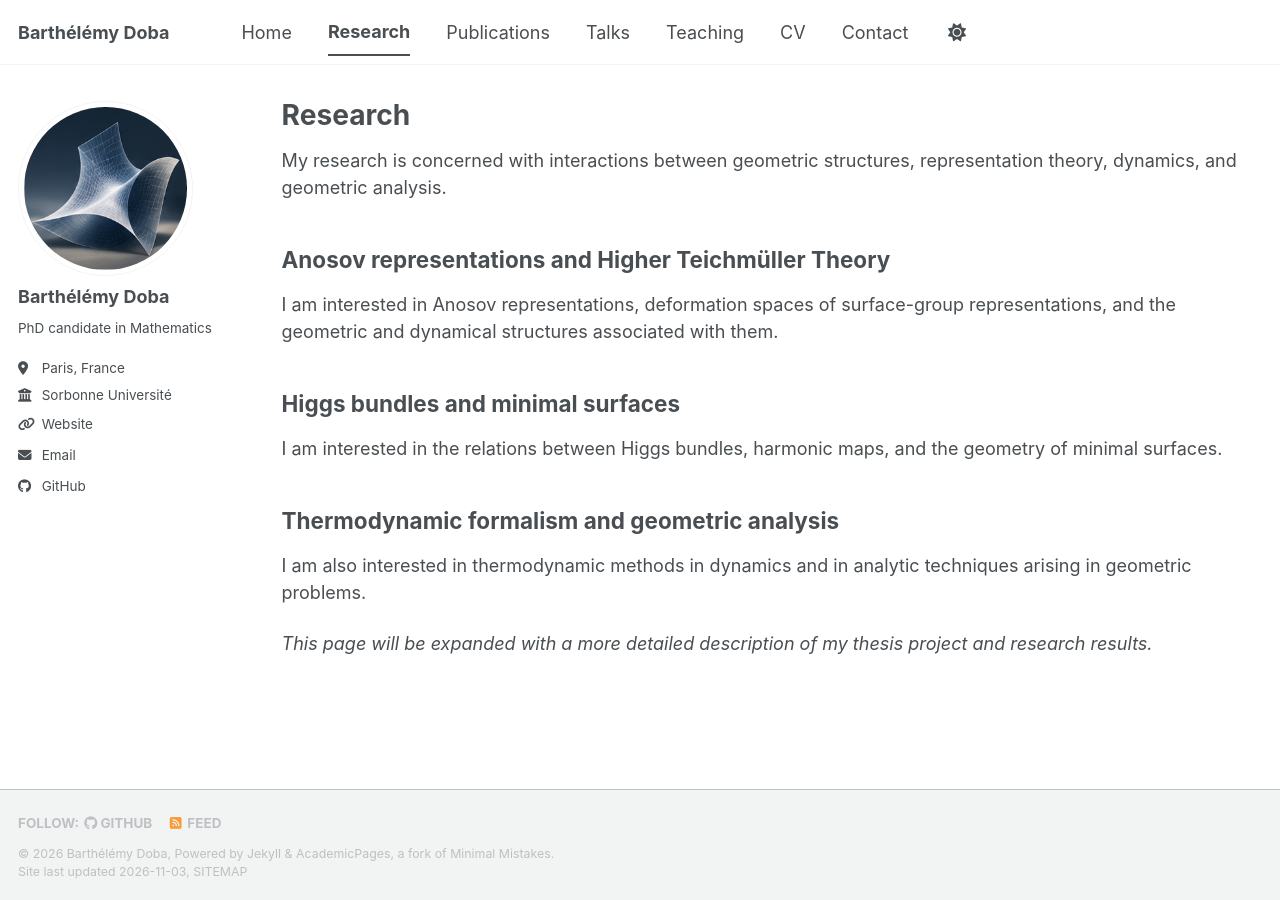
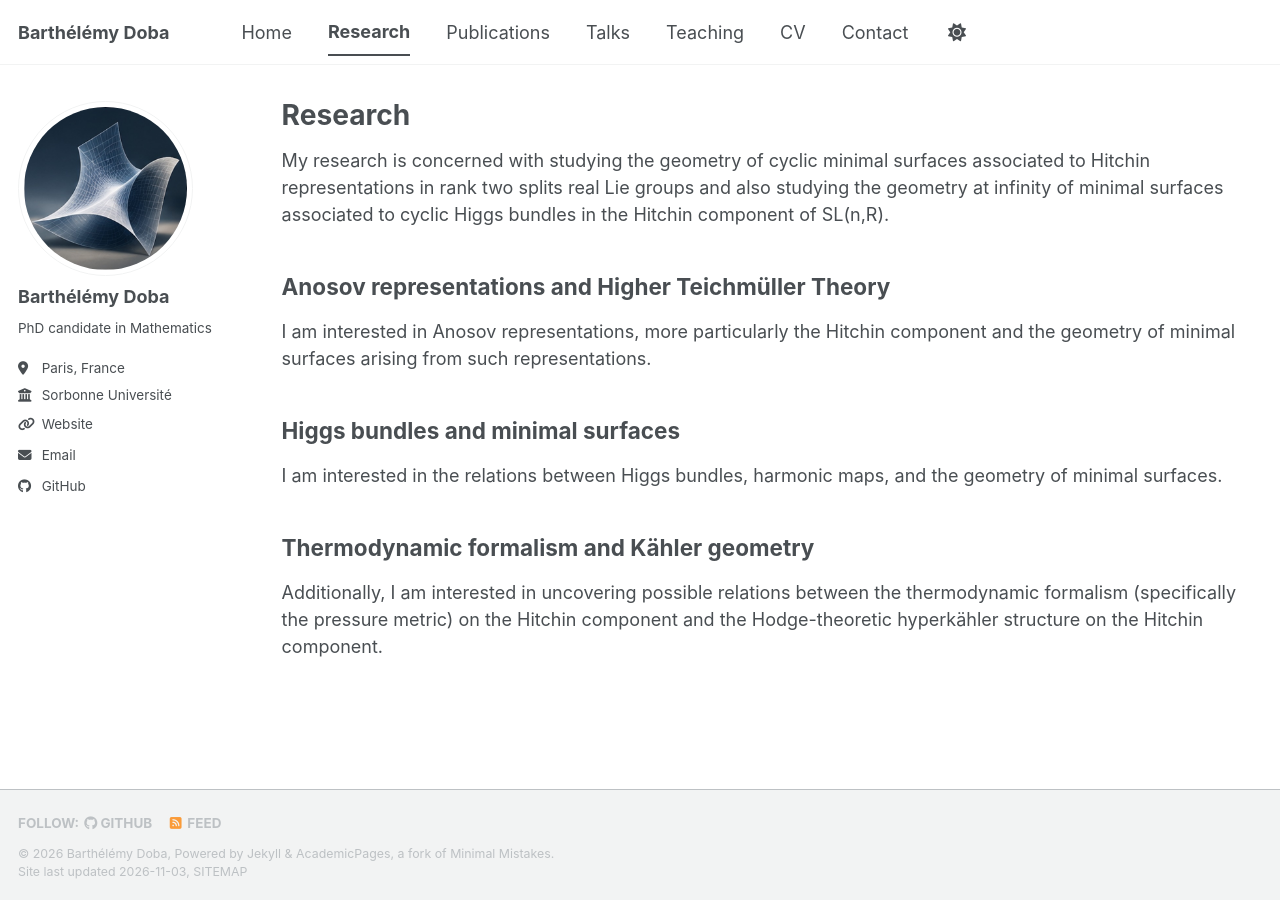
Before and after one commit to barthelemy-doba/barthelemy-doba.github.io, a Jekyll site: the page built from _pages/research.md, in a window 1280 px wide. Built offline with Jekyll 4.4.1, drawn with Linux system fonts in a browser that asks for light colours; a script bundle is joined from its source files by our own code; a style sheet for code colours, icons or effects is not loaded.

Commit message:
new update

```diff
--- a/_pages/research.md
+++ b/_pages/research.md
@@ -5,18 +5,15 @@ permalink: /research/
 author_profile: true
 ---
 
-My research is concerned with interactions between geometric structures, representation theory, dynamics, and geometric analysis.
+My research is concerned with studying the geometry of cyclic minimal surfaces associated to Hitchin representations in rank two splits real Lie groups and also studying the geometry at infinity of minimal surfaces associated to cyclic Higgs bundles in the Hitchin component of SL(n,R).
 
 ## Anosov representations and Higher Teichmüller Theory
 
-I am interested in Anosov representations, deformation spaces of surface-group representations, and the geometric and dynamical structures associated with them.
+I am interested in Anosov representations, more particularly the Hitchin component and the geometry of minimal surfaces arising from such representations.
 
 ## Higgs bundles and minimal surfaces
 
 I am interested in the relations between Higgs bundles, harmonic maps, and the geometry of minimal surfaces.
 
-## Thermodynamic formalism and geometric analysis
-
-I am also interested in thermodynamic methods in dynamics and in analytic techniques arising in geometric problems.
-
-*This page will be expanded with a more detailed description of my thesis project and research results.*
+## Thermodynamic formalism and Kähler geometry
+Additionally, I am interested in uncovering possible relations between the thermodynamic formalism (specifically the pressure metric) on the Hitchin component and the Hodge-theoretic hyperkähler structure on the Hitchin component.
```
Also changed, not shown: _pages/about.md (+4 -2 lines), _pages/publications.html (+34 -10 lines).
